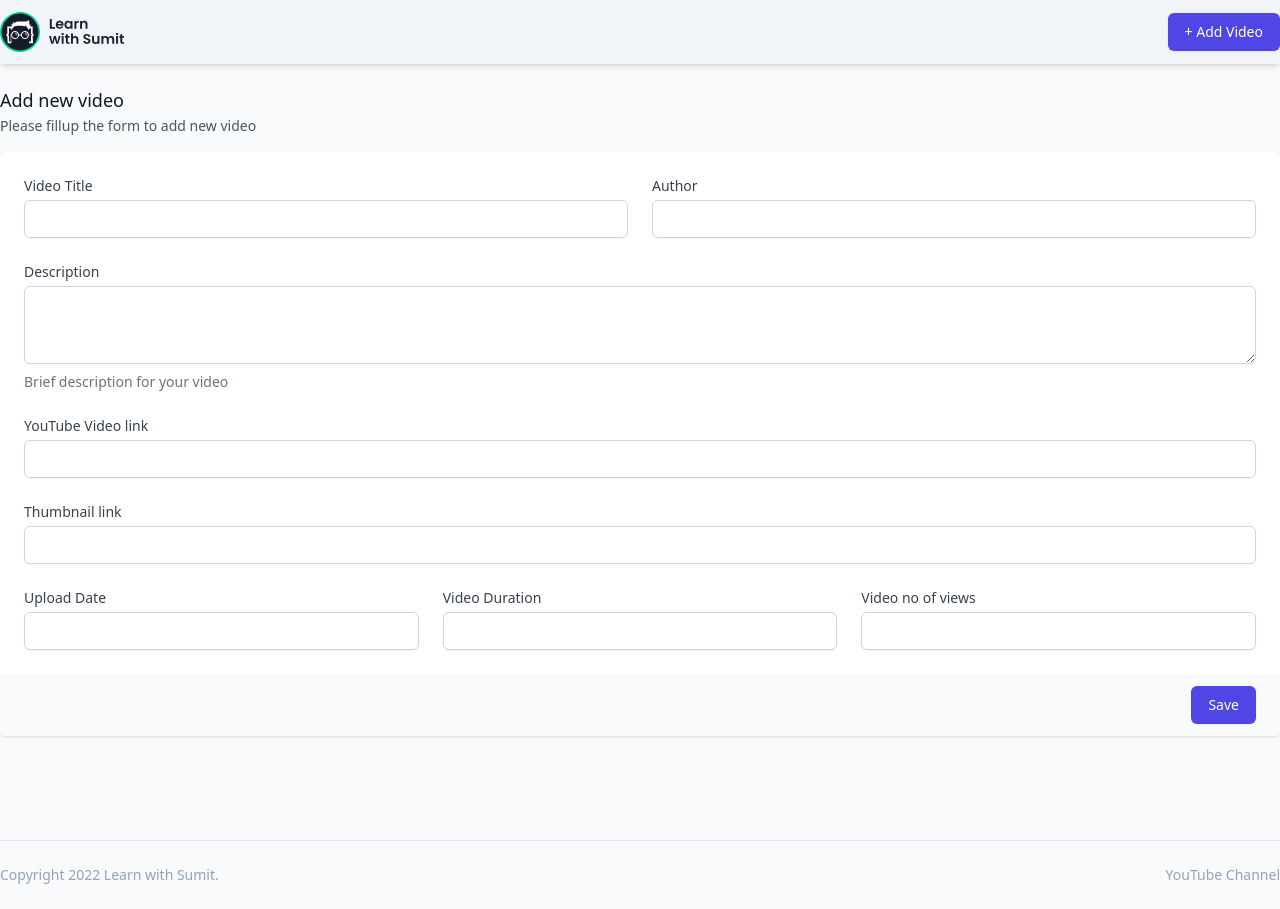
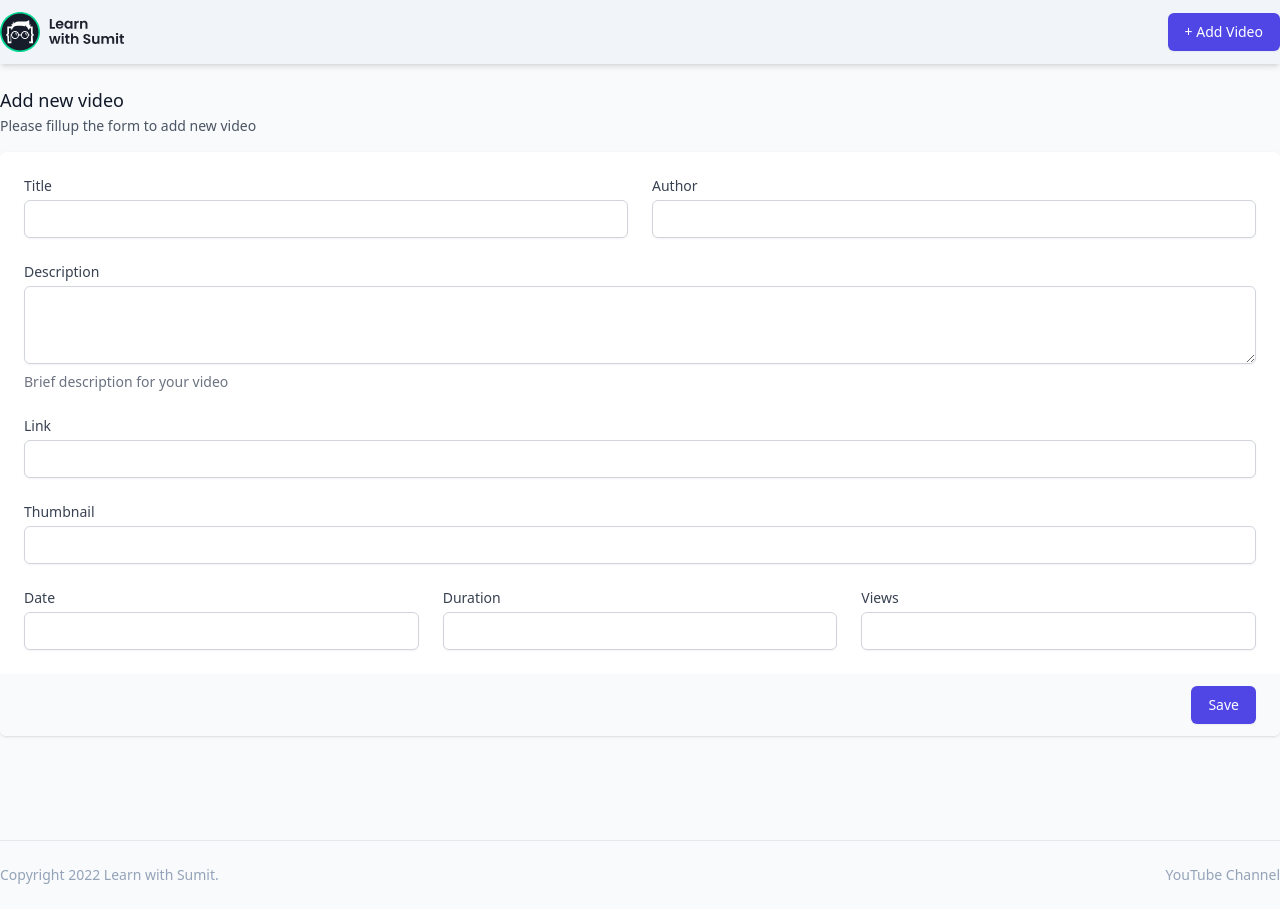
Before and after one commit to zubaer-rahman/RTK-query, a React (Create React App) app: page /videos/add in a window 1280 px wide. Built offline with nearby package versions, Linux system fonts and the light colour scheme.

Commit message:
addVideo mutation added

```diff
--- a/src/components/add/Form.js
+++ b/src/components/add/Form.js
@@ -1,48 +1,122 @@
 // import Success from "../ui/Success";
+import { useState } from "react";
+import { useAddVideoMutation } from "../../features/api/apiSlice";
 import TextArea from "../ui/TextArea";
 import TextInput from "../ui/TextInput";
+import Error from "../ui/Error";
+import Success from "../ui/Success";
 
 export default function Form() {
+  const [addVideo, { isLoading, isSuccess, isError }] =
+    useAddVideoMutation();
+
+  const [title, setTitle] = useState("");
+  const [author, setAuthor] = useState("");
+  const [description, setDescription] = useState("");
+  const [link, setLink] = useState("");
+  const [thumbnail, setThumbnail] = useState("");
+  const [date, setDate] = useState("");
+  const [duration, setDuration] = useState("");
+  const [views, setViews] = useState("");
+
+  const resetForm = () => {
+    setTitle("");
+    setAuthor("");
+    setDescription("");
+    setLink("");
+    setThumbnail("");
+    setDate("");
+    setDuration("");
+    setViews("");
+  }
+  const handleSubmit = (e) => {
+    e.preventDefault();
+    addVideo({
+        title,
+        description,
+        author,
+        date,
+        duration,
+        views,
+        link,
+        thumbnail,
+    });
+    resetForm();
+  }
+
   return (
-        <form action="#" method="POST">
+    <form method="POST" onSubmit={handleSubmit}>
       <div className="shadow overflow-hidden sm:rounded-md">
         <div className="px-4 py-5 bg-white sm:p-6">
           <div className="grid grid-cols-6 gap-6">
             <div className="col-span-6 sm:col-span-3">
-                            <TextInput title="Video Title" />
+              <TextInput
+                title="Title"
+                value={title}
+                onChange={(e) => setTitle(e.target.value)}
+              />
             </div>
 
             <div className="col-span-6 sm:col-span-3">
-                            <TextInput title="Author" />
+              <TextInput
+                title="Author"
+                value={author}
+                onChange={(e) => setAuthor(e.target.value)}
+              />
             </div>
 
             <div className="col-span-6">
-                            <TextArea title="Description" />
+              <TextArea
+                title="Description"
+                value={description}
+                onChange={(e) => setDescription(e.target.value)}
+              />
             </div>
 
             <div className="col-span-6">
-                            <TextInput title="YouTube Video link" />
+              <TextInput
+                title="Link"
+                value={link}
+                onChange={(e) => setLink(e.target.value)}
+              />
             </div>
 
             <div className="col-span-6">
-                            <TextInput title="Thumbnail link" />
+              <TextInput
+                title="Thumbnail"
+                value={thumbnail}
+                onChange={(e) => setThumbnail(e.target.value)}
+              />
             </div>
 
             <div className="col-span-6 sm:col-span-6 lg:col-span-2">
-                            <TextInput title="Upload Date" />
+              <TextInput
+                title="Date"
+                value={date}
+                onChange={(e) => setDate(e.target.value)}
+              />
             </div>
 
             <div className="col-span-6 sm:col-span-3 lg:col-span-2">
-                            <TextInput title="Video Duration" />
+              <TextInput
+                title="Duration"
+                value={duration}
+                onChange={(e) => setDuration(e.target.value)}
+              />
             </div>
 
             <div className="col-span-6 sm:col-span-3 lg:col-span-2">
-                            <TextInput title="Video no of views" />
+              <TextInput
+                title="Views"
+                value={views}
+                onChange={(e) => setViews(e.target.value)}
+              />
             </div>
           </div>
         </div>
         <div className="px-4 py-3 bg-gray-50 text-right sm:px-6">
           <button
+            disabled={isLoading}
             type="submit"
             className="inline-flex justify-center py-2 px-4 border border-transparent shadow-sm text-sm font-medium rounded-md text-white bg-indigo-600 hover:bg-indigo-700 focus:outline-none focus:ring-0 focus:ring-offset-0 focus:ring-indigo-500"
           >
@@ -50,7 +124,8 @@ export default function Form() {
           </button>
         </div>
 
-                {/* <Success message="Video was added successfully" /> */}
+        {isSuccess && <Success message="Video was added successfully" />}
+        {isError && <Error message="There was an error adding video" />}
       </div>
     </form>
   );
--- a/src/features/api/apiSlice.js
+++ b/src/features/api/apiSlice.js
@@ -5,9 +5,12 @@ export const apiSlice = createApi({
   baseQuery: fetchBaseQuery({
     baseUrl: "http://localhost:9000",
   }),
+  tagTypes: ["Videos"],
   endpoints: (builder) => ({
     getVideos: builder.query({
       query: () => "/videos",
+      keepUnusedDataFor: 600,
+      providesTags: ["Videos"]
     }),
     getVideo: builder.query({
       query: (id) => `/videos/${id}`,
@@ -17,11 +20,24 @@ export const apiSlice = createApi({
       query: (title) => {
         const tags = title.split(" ");
         const likes = tags.map((tag) => `title_like=${tag}`);
-        const queryString = `/videos?${likes.join("&")}&_limit=4`
+        const queryString = `/videos?${likes.join("&")}&_limit=4`;
         return queryString;
       },
+    }),
+    addVideo: builder.mutation({
+      query: (data) => ({
+        url: "/videos",
+        method: "POST",
+        body: data,
+      }),
+      invalidatesTags: ["Videos"]
     }),
   }),
 });
 
-export const { useGetVideosQuery, useGetVideoQuery, useGetRelatedVideosQuery} = apiSlice;
+export const {
+  useGetVideosQuery,
+  useGetVideoQuery,
+  useGetRelatedVideosQuery,
+  useAddVideoMutation,
+} = apiSlice;
```
Also changed, not shown: 1 other file (tests, documents, lock files or other folders). Lines whose indentation alone changed are shown as unchanged.
